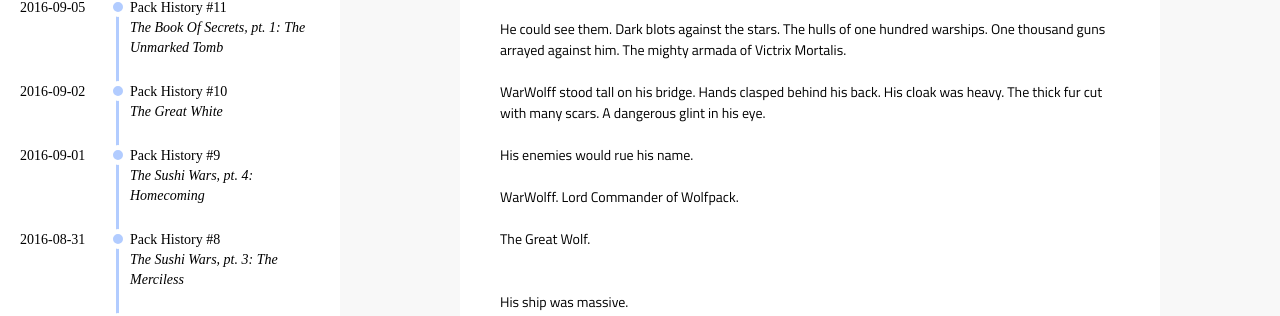
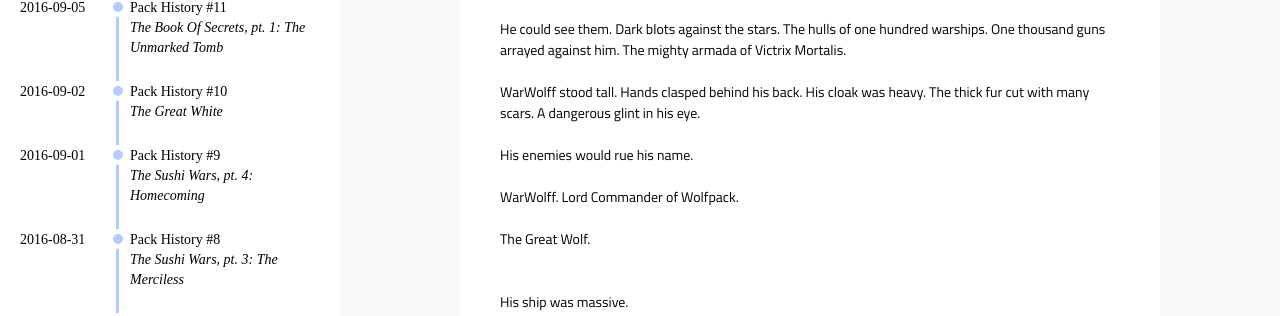
Before and after one commit to WolfpackPSS/wolfpackpss.github.io, a Jekyll site: the page built from _posts/2016-09-20-history-of-the-pack-the-great-wolf.md, in a window 1280 px wide and 900 px high. Shown: the part 246-562 px from the top of the window. Built offline with Jekyll 4.4.1, drawn with Linux system fonts in a browser that asks for light colours; comment, search, counter and statistics services are not loaded.

Commit message:
pack history 14, remove redundant "bridge" from 2nd paragraph
the repitition of "on his bridge" in 2nd paragraph is a little
redundant. removed it

```diff
--- a/_posts/2016-09-20-history-of-the-pack-the-great-wolf.md
+++ b/_posts/2016-09-20-history-of-the-pack-the-great-wolf.md
@@ -13,7 +13,7 @@ WarWolff stood on the bridge looking out.
 
 He could see them. Dark blots against the stars. The hulls of one hundred warships. One thousand guns arrayed against him. The mighty armada of Victrix Mortalis.
 
-WarWolff stood tall on his bridge. Hands clasped behind his back. His cloak was heavy. The thick fur cut with many scars. A dangerous glint in his eye.
+WarWolff stood tall. Hands clasped behind his back. His cloak was heavy. The thick fur cut with many scars. A dangerous glint in his eye.
 
 His enemies would rue his name.
 
```
